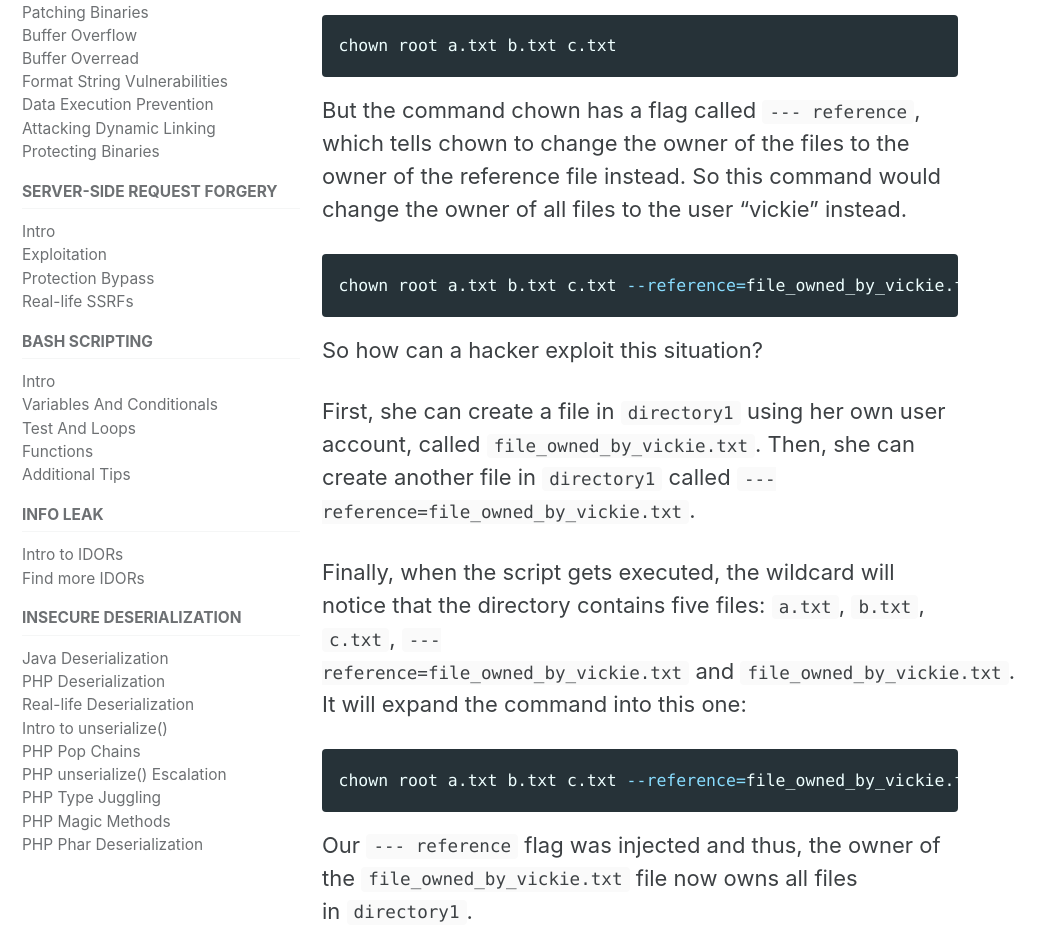
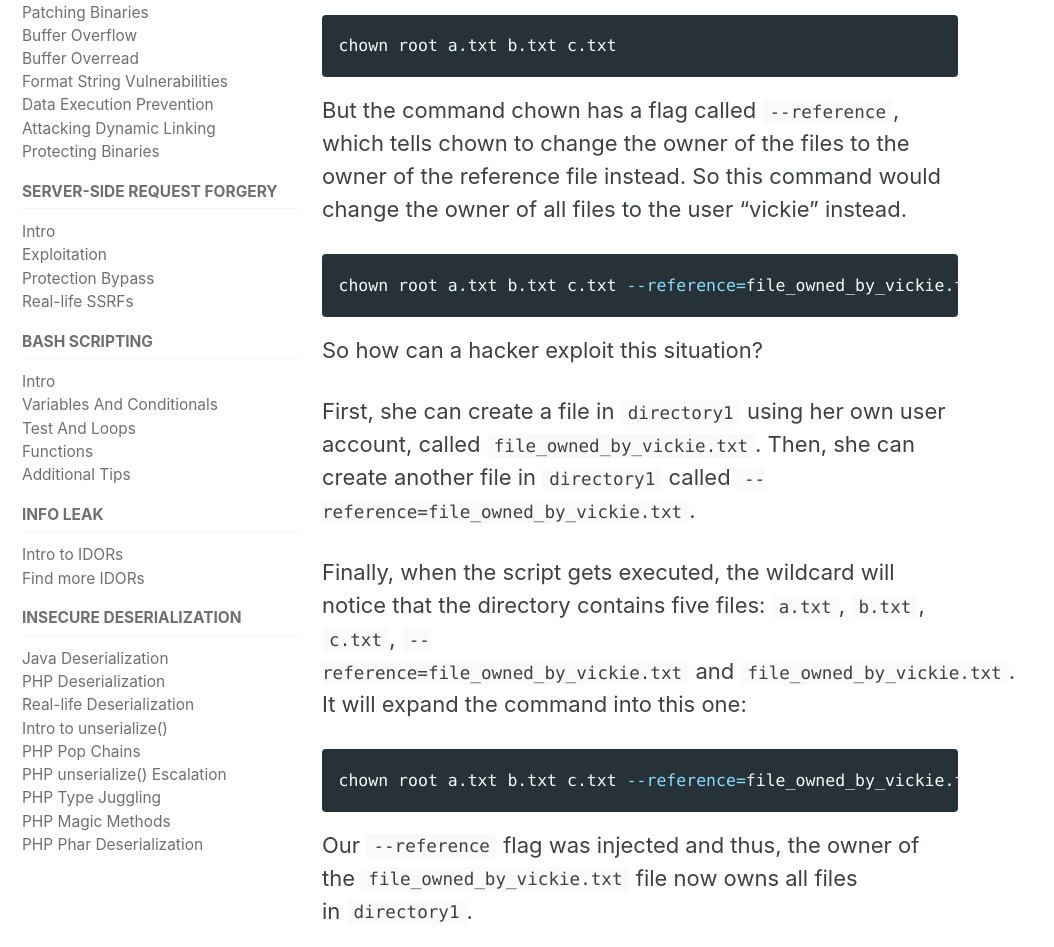
Before and after one commit to vkili/blog, a Jekyll site: the page built from _posts/2020-09-29-cron-security.md, in a window 1280 px wide and 1400 px high, scrolled down 4817 px. Shown: the part 158-1105 px from the top of the window, without its empty margins (0-1054 px from the left). Built offline with Jekyll 4.4.1, drawn with Linux system fonts in a browser that asks for light colours; cached includes are drawn as plain includes.

````diff
--- a/_posts/2020-09-29-cron-security.md
+++ b/_posts/2020-09-29-cron-security.md
@@ -117,7 +117,7 @@ The script goes into `directory1` and changes the owner of every file to the r
 chown root a.txt b.txt c.txt
 ```
 
-But the command chown has a flag called `--- reference`, which tells chown to change the owner of the files to the owner of the reference file instead. So this command would change the owner of all files to the user "vickie" instead.
+But the command chown has a flag called `--reference`, which tells chown to change the owner of the files to the owner of the reference file instead. So this command would change the owner of all files to the user "vickie" instead.
 
 ```bash
 chown root a.txt b.txt c.txt --reference=file_owned_by_vickie.txt
@@ -125,15 +125,15 @@ chown root a.txt b.txt c.txt --reference=file_owned_by_vickie.txt
 
 So how can a hacker exploit this situation?
 
-First, she can create a file in `directory1` using her own user account, called `file_owned_by_vickie.txt`. Then, she can create another file in `directory1` called `--- reference=file_owned_by_vickie.txt`.
+First, she can create a file in `directory1` using her own user account, called `file_owned_by_vickie.txt`. Then, she can create another file in `directory1` called `--reference=file_owned_by_vickie.txt`.
 
-Finally, when the script gets executed, the wildcard will notice that the directory contains five files: `a.txt`, `b.txt`, `c.txt`, `--- reference=file_owned_by_vickie.txt` and `file_owned_by_vickie.txt`. It will expand the command into this one:
+Finally, when the script gets executed, the wildcard will notice that the directory contains five files: `a.txt`, `b.txt`, `c.txt`, `--reference=file_owned_by_vickie.txt` and `file_owned_by_vickie.txt`. It will expand the command into this one:
 
 ```bash
 chown root a.txt b.txt c.txt --reference=file_owned_by_vickie.txt file_owned_by_vickie.txt
 ```
 
-Our `--- reference` flag was injected and thus, the owner of the `file_owned_by_vickie.txt` file now owns all files in `directory1`.
+Our `--reference` flag was injected and thus, the owner of the `file_owned_by_vickie.txt` file now owns all files in `directory1`.
 
 Normally, chown is executable only by a superuser, but running it through Cron as the root account gives attackers the opportunity to exploit the wildcard injection vulnerability.
 
````
